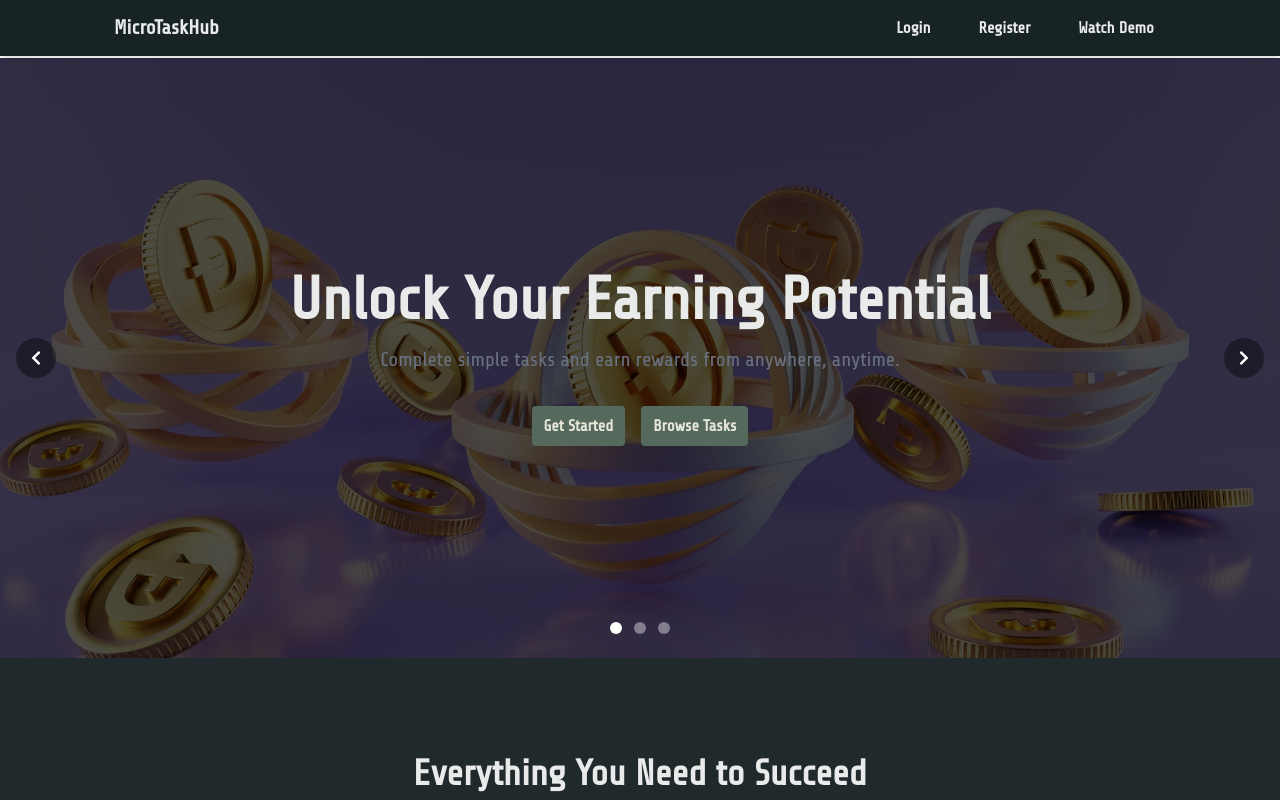
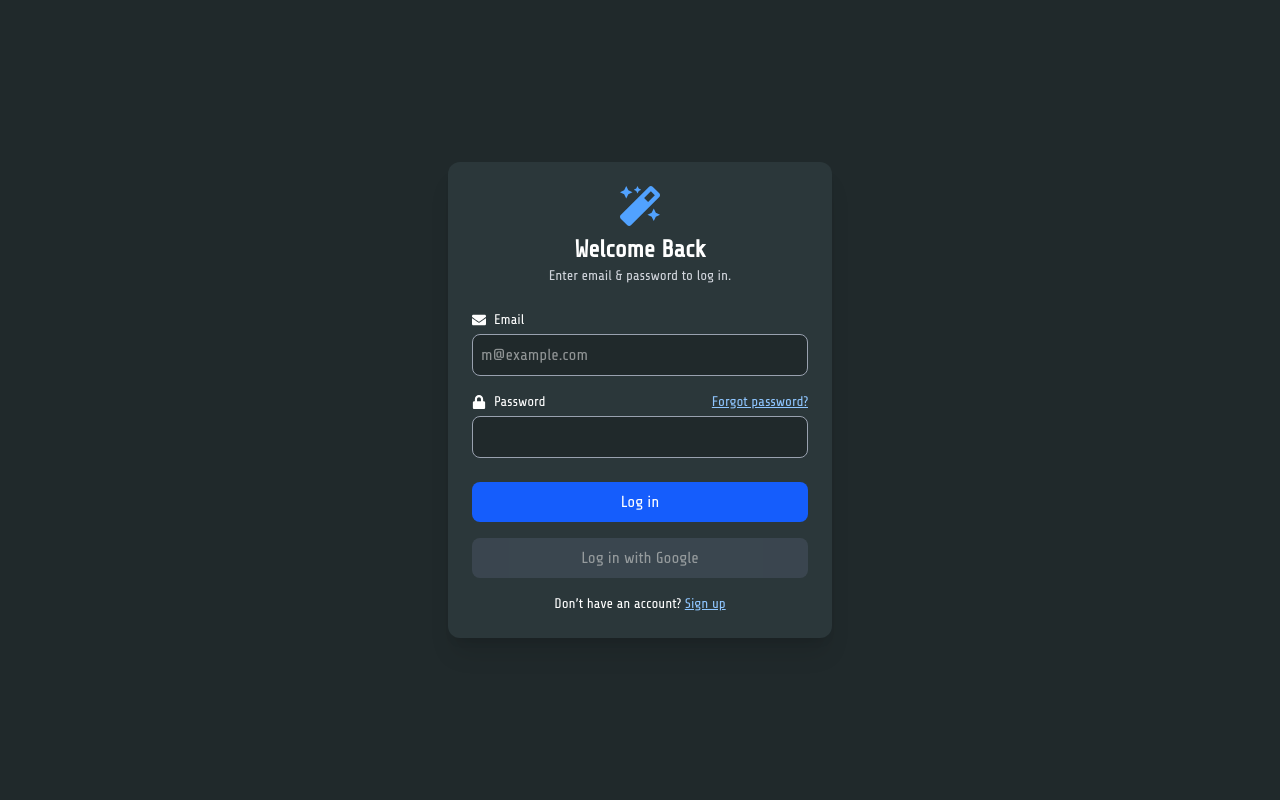
Before and after one commit to Anupam2570632/MicroTaskHub_client, a React (Vite) app: page /login in a window 1280 px wide. Shown: the top 800 px of the page. Built offline with nearby package versions, Linux system fonts and the light colour scheme.

Commit message:
ADD: login page

```diff
--- /dev/null
+++ b/src/Pages/Root/Login.jsx
@@ -0,0 +1,98 @@
+import React, { useState } from "react";
+import { FaEnvelope, FaLock, FaMagic } from "react-icons/fa";
+import { Link } from "react-router-dom";
+
+export default function LoginPage() {
+  const [email, setEmail] = useState("");
+  const [password, setPassword] = useState("");
+
+  const handleLogin = (e) => {
+    e.preventDefault();
+    console.log("Login Data:", { email, password });
+    alert("Login Successful! (Check console)");
+  };
+
+  return (
+    <div className="bg-[#20292b] min-h-screen flex items-center justify-center p-4">
+      <div className="w-full max-w-sm bg-[#2b373a] shadow-xl rounded-xl p-6 text-white">
+
+        {/* Header */}
+        <div className="text-center mb-6">
+          <FaMagic className="mx-auto h-10 w-10 text-blue-400" />
+          <h2 className="text-2xl font-semibold mt-2">Welcome Back</h2>
+          <p className="text-sm text-gray-300">
+            Enter email & password to log in.
+          </p>
+        </div>
+
+        {/* Form */}
+        <form onSubmit={handleLogin} className="grid gap-4">
+
+          {/* Email */}
+          <div className="grid gap-1">
+            <label className="text-sm font-medium flex items-center gap-2">
+              <FaEnvelope /> Email
+            </label>
+            <input
+              type="email"
+              required
+              placeholder="m@example.com"
+              value={email}
+              onChange={(e) => setEmail(e.target.value)}
+              className="border border-gray-400 rounded-lg p-2 bg-[#20292b] text-white focus:ring-2 focus:ring-blue-500 outline-none"
+            />
+          </div>
+
+          {/* Password */}
+          <div className="grid gap-1">
+            <div className="flex justify-between items-center">
+              <label className="text-sm font-medium flex items-center gap-2">
+                <FaLock /> Password
+              </label>
+
+              {/* forgot password - dummy */}
+              <Link
+                to="#"
+                className="text-sm underline text-blue-300 hover:text-blue-400"
+              >
+                Forgot password?
+              </Link>
+            </div>
+
+            <input
+              type="password"
+              required
+              value={password}
+              onChange={(e) => setPassword(e.target.value)}
+              className="border border-gray-400 rounded-lg p-2 bg-[#20292b] text-white focus:ring-2 focus:ring-blue-500 outline-none"
+            />
+          </div>
+
+          {/* Login Button */}
+          <button
+            type="submit"
+            className="mt-2 w-full bg-blue-600 hover:bg-blue-700 text-white p-2 rounded-lg transition"
+          >
+            Log in
+          </button>
+
+          {/* Google disabled */}
+          <button
+            disabled
+            className="w-full bg-gray-600 text-white p-2 rounded-lg opacity-50 cursor-not-allowed"
+          >
+            Log in with Google
+          </button>
+        </form>
+
+        {/* Bottom Link */}
+        <p className="text-center text-sm mt-4">
+          Don’t have an account?{" "}
+          <Link to="/register" className="underline text-blue-300">
+            Sign up
+          </Link>
+        </p>
+      </div>
+    </div>
+  );
+}
--- a/src/Shared/NavBar/Navbar.jsx
+++ b/src/Shared/NavBar/Navbar.jsx
@@ -16,7 +16,7 @@ const Navbar = () => {
     <>
       {user ? (
         <>
-          <li className="py-2 px-3 font-bold hover:bg-[#2b373a] duration-200 ease-in cursor-pointer rounded-sm hover:text-[#acb3b6]">
+          <li className="py-3 px-4 font-bold hover:bg-[#2b373a] duration-200 ease-in cursor-pointer rounded-sm hover:text-[#acb3b6]">
             <Link to="/dashboard">Dashboard</Link>
           </li>
           <li className="flex items-center justify-center gap-2 py-2 px-3">
@@ -30,19 +30,19 @@ const Navbar = () => {
               alt=""
             />
           </li>
-          <li className="py-2 px-3 font-bold hover:bg-[#2b373a] duration-200 ease-in cursor-pointer rounded-sm hover:text-[#acb3b6]">
+          <li className="py-3 px-4 font-bold hover:bg-[#2b373a] duration-200 ease-in cursor-pointer rounded-sm hover:text-[#acb3b6]">
             Log Out
           </li>
         </>
       ) : (
         <>
-          <li className="py-2 px-3 font-bold hover:bg-[#2b373a] duration-200 ease-in cursor-pointer rounded-sm hover:text-[#acb3b6]">
-            Login
+          <li className="py-3 px-4 font-bold hover:bg-[#2b373a] duration-200 ease-in cursor-pointer rounded-sm hover:text-[#acb3b6]">
+            <Link to="/login">Login</Link>
           </li>
-          <li className="py-2 px-3 font-bold hover:bg-[#2b373a] duration-200 ease-in cursor-pointer rounded-sm hover:text-[#acb3b6]">
+          <li className="py-3 px-4 font-bold hover:bg-[#2b373a] duration-200 ease-in cursor-pointer rounded-sm hover:text-[#acb3b6]">
             <Link to="/register">Register</Link>
           </li>
-          <li className="py-2 px-3 font-bold text-nowrap hover:bg-[#2b373a] duration-200 ease-in cursor-pointer rounded-sm hover:text-[#acb3b6]">
+          <li className="py-3 px-4 font-bold text-nowrap hover:bg-[#2b373a] duration-200 ease-in cursor-pointer rounded-sm hover:text-[#acb3b6]">
             Watch Demo
           </li>
         </>
```
Also changed, not shown: src/Pages/Root/Register.jsx (+56 -33 lines), src/Router/routes.jsx (+6 -4 lines).
